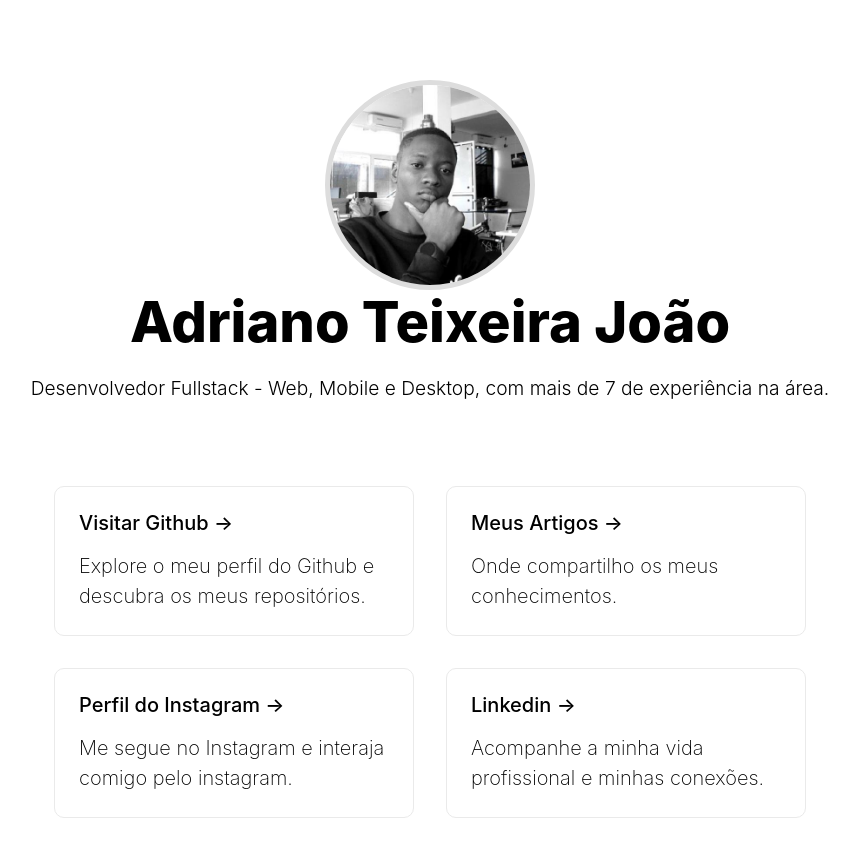
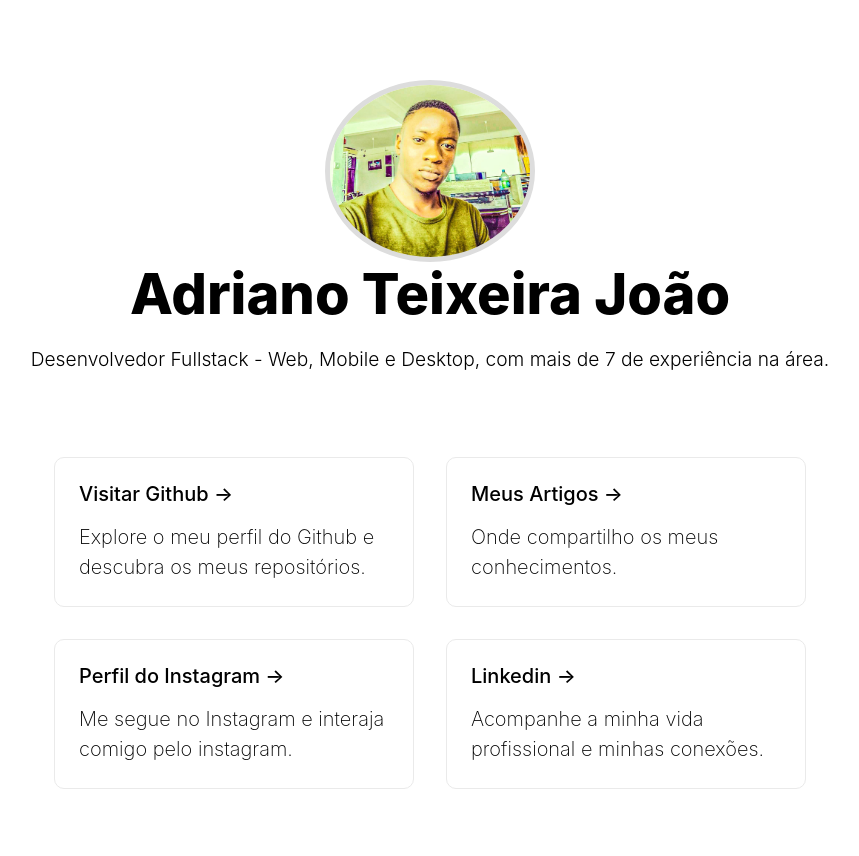
Before and after one commit to adriano2teixeira/adriano2j, a Next.js app: page / in a window 1280 px wide. Shown: the top 856 px of the page, without its empty margins (210-1069 px from the left). Built offline with nearby package versions, Linux system fonts and the light colour scheme.

Commit message:
Update index.js

```diff
--- a/pages/index.js
+++ b/pages/index.js
@@ -99,7 +99,7 @@ export default function Home() {
 
       <main className={styles.main}>
         <img
-          src="/adriano_teixeira_joao.jpeg"
+          src="/IMG_20210119_131826.jpg"
           style={{ width: 210, borderRadius: "50%", border: "5px solid #ddd" }}
         />
         <h1 className={styles.title}>Adriano Teixeira João</h1>
```
